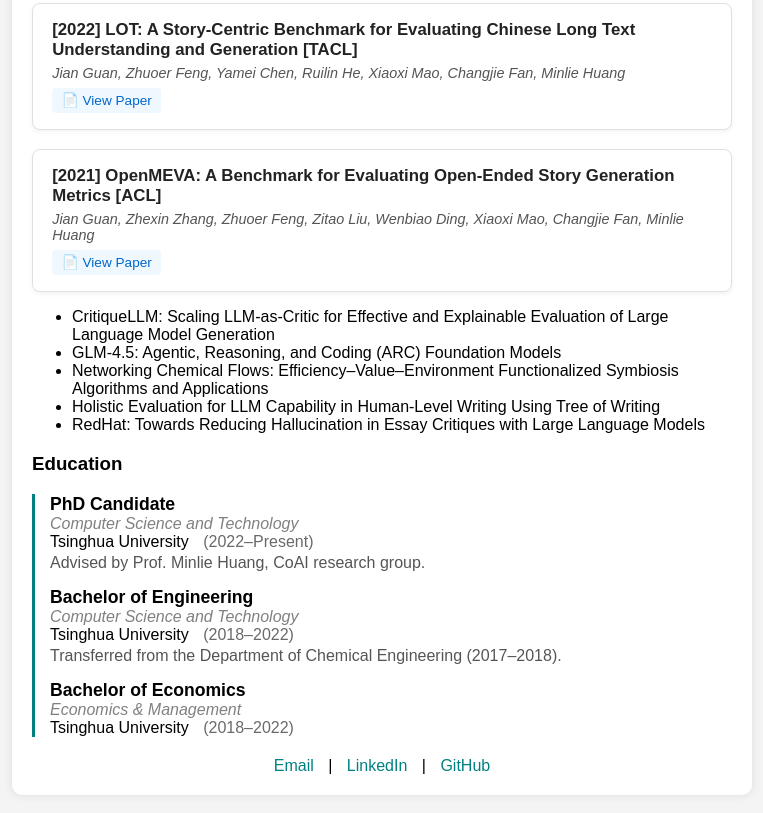
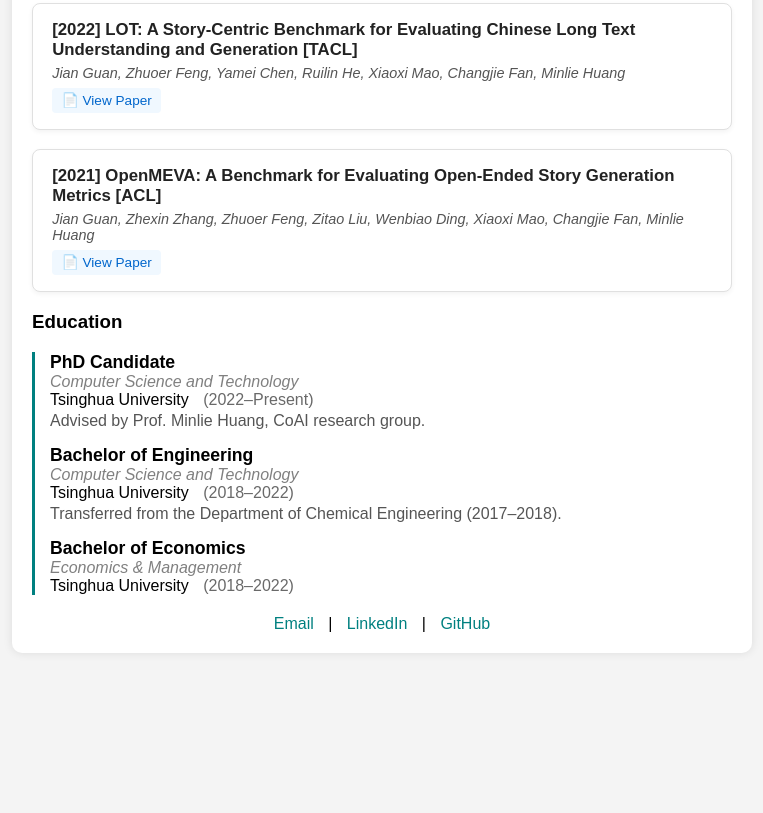
Before and after one commit to ZhuoerFeng/ZhuoerFeng.github.io, a plain HTML site: page index.html in a window 1280 px wide. Shown: the part 1756-2569 px from the top of the page, without its empty margins (258-1021 px from the left). After the commit the page ends 2429 px from the top, so only its background shows below. Drawn offline with Linux system fonts and the light colour scheme.

Commit message:
revise publications

```diff
--- a/index.html
+++ b/index.html
@@ -66,13 +66,6 @@
                 <a class="pub-link" href="https://aclanthology.org/2021.acl-long.500.pdf" target="_blank">📄 View Paper</a>
             </div>
         </div>
-        <ul>
-            <li>CritiqueLLM: Scaling LLM-as-Critic for Effective and Explainable Evaluation of Large Language Model Generation</li>
-            <li>GLM-4.5: Agentic, Reasoning, and Coding (ARC) Foundation Models</li>
-            <li>Networking Chemical Flows: Efficiency–Value–Environment Functionalized Symbiosis Algorithms and Applications</li>
-            <li>Holistic Evaluation for LLM Capability in Human-Level Writing Using Tree of Writing</li>
-            <li>RedHat: Towards Reducing Hallucination in Essay Critiques with Large Language Models</li>
-        </ul>
 
         <h3>Education</h3>
         <div class="education">
```
